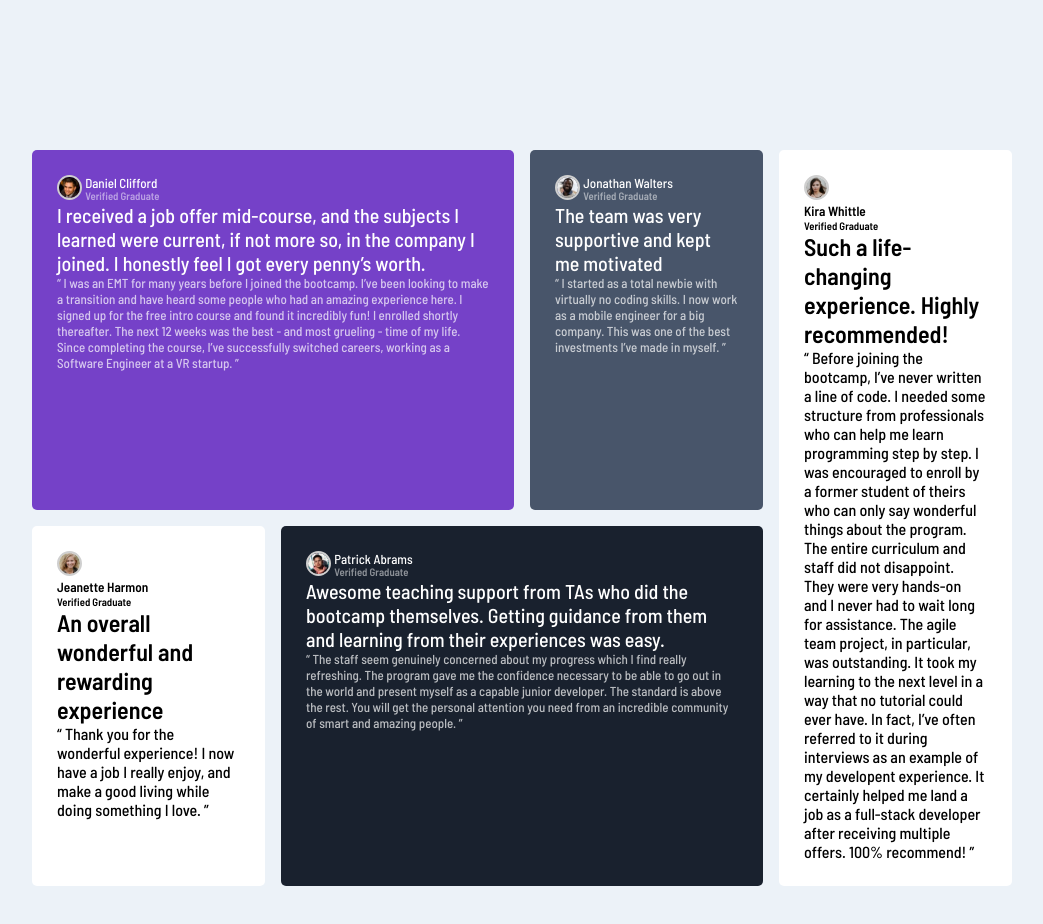
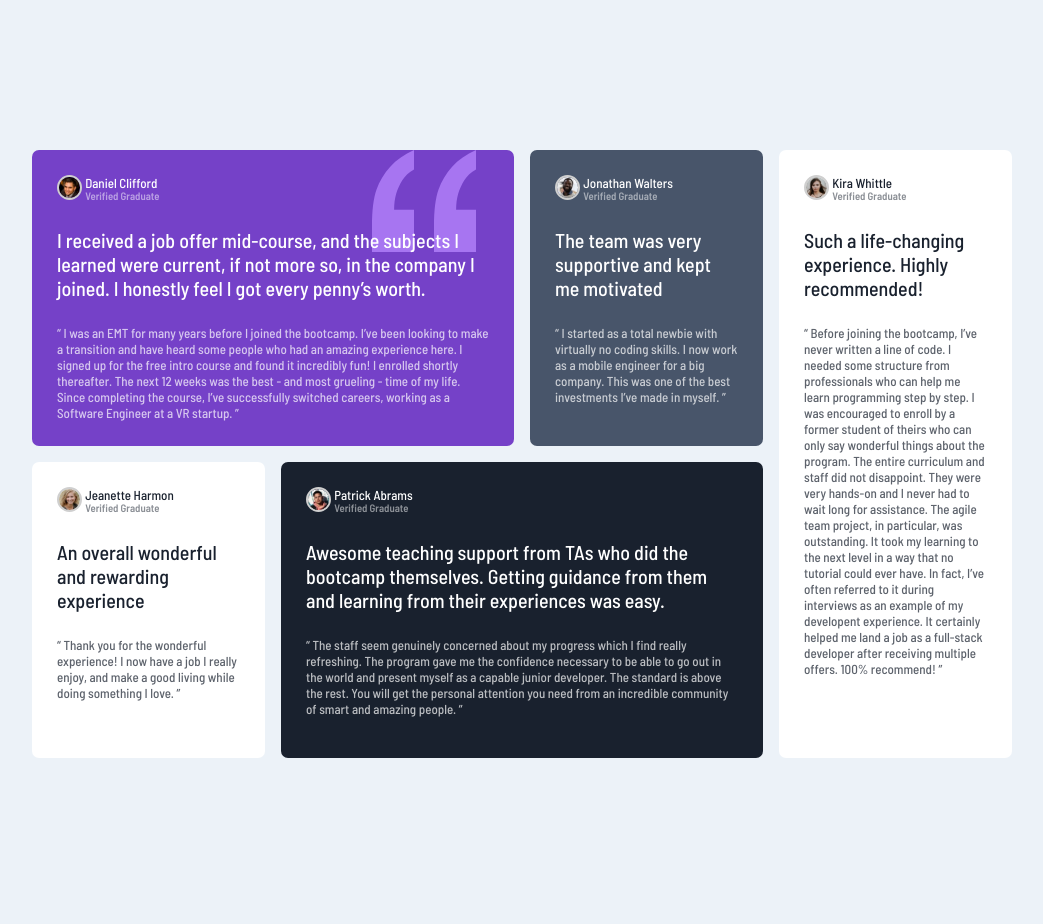
Before and after one commit to ValeriyaS-code/testimonials, a plain HTML site: page index.html in a window 1280 px wide. Shown: the whole page, without its empty margins (118-1161 px from the left). Drawn offline with Linux system fonts and the light colour scheme.

Commit message:
all styling finished

```diff
--- a/assets/style.css
+++ b/assets/style.css
@@ -18,7 +18,7 @@ body {
 }
 
 .container article {
-    border-radius: 5px;
+    border-radius: 7px;
     padding: 25px;
 }
 
@@ -29,37 +29,38 @@ body {
     border: 2px solid hsl(0, 0%, 81%);
 }
 
-.prg-head-style h5 {
+.container h5 {
     font-size: 13px;
-    color: hsl(0, 0%, 100%);
     font-weight: 500;
     display: inline;
     position: absolute;
 }
 
-.prg-head-style h6 {
+.container h6 {
     display: inline;
-    color: hsl(0, 0%, 100%);
     opacity: 50%;
     position: relative;
 }
 
-.prg-head-style h2 {
-    color: hsl(0, 0%, 100%);
+.container h2 {
     font-weight: 500;
     font-size: 20px;
+    padding-top: 25px;
 }
 
-.prg-head-style p {
-    color: hsl(0, 0%, 100%);
+.container p {
     opacity: 70%;
     font-size: 13px;
+    padding-top: 25px;
 }
 
 .first-item {
     grid-column: 1/3;
     grid-row: 1/1;
     background-color: hsl(263, 55%, 52%);
+    background-image: url("./images/bg-pattern.svg");
+    background-repeat: no-repeat;
+    background-position: top right 10%;
 }
 
 .second-item {
@@ -85,3 +86,11 @@ body {
     grid-row: 1/3;
     background-color: hsl(0, 0%, 100%);
 }
+
+.style-1 {
+    color: hsl(0, 0%, 100%);
+}
+
+.style-2 {
+    color: hsl(219, 29%, 14%);
+}
--- a/index.html
+++ b/index.html
@@ -12,8 +12,8 @@
 </head>
 <body>
     <div class="container">
-        <article class="first-item prg-head-style">
-            <img src="./assets/images/image-daniel.jpg" alt="">
+        <article class="first-item style-1">
+            <img src="./assets/images/image-daniel.jpg" alt="" >
             <h5>Daniel Clifford</h5>
             <h6>Verified Graduate</h6>
             <h2>I received a job offer mid-course, and the subjects I learned were current, if not more so,
@@ -24,24 +24,24 @@
                 The next 12 weeks was the best - and most grueling - time of my life. Since completing
                 the course, I’ve successfully switched careers, working as a Software Engineer at a VR startup. ”</p>
         </article>
-        <article class="second-item prg-head-style">
-            <img src="./assets/images/image-jonathan.jpg" alt="">
+        <article class="second-item style-1">
+            <img src="./assets/images/image-jonathan.jpg" alt="" >
             <h5>Jonathan Walters</h5>
             <h6>Verified Graduate</h6>
             <h2>The team was very supportive and kept me motivated</h2>
             <p>“ I started as a total newbie with virtually no coding skills. I now work as a mobile engineer
                 for a big company. This was one of the best investments I’ve made in myself. ”</p>
         </article>
-        <article class="third-item">
-            <img src="./assets/images/image-jeanette.jpg" alt="">
+        <article class="third-item style-2">
+            <img src="./assets/images/image-jeanette.jpg" alt="" >
             <h5>Jeanette Harmon</h5>
             <h6>Verified Graduate</h6>
             <h2>An overall wonderful and rewarding experience</h2>
             <p>“ Thank you for the wonderful experience! I now have a job I really enjoy, and make a good living
                 while doing something I love. ”</p>
         </article>
-        <article class="fourth-item prg-head-style">
-            <img src="./assets/images/image-patrick.jpg" alt="">
+        <article class="fourth-item style-1">
+            <img src="./assets/images/image-patrick.jpg" alt="" >
             <h5>Patrick Abrams</h5>
             <h6>Verified Graduate</h6>
             <h2>Awesome teaching support from TAs who did the bootcamp themselves. Getting guidance from them and
@@ -51,8 +51,8 @@
                 junior developer. The standard is above the rest. You will get the personal attention you need from
                 an incredible community of smart and amazing people. ”</p>
         </article>
-        <article class="fifth-item">
-            <img src="./assets/images/image-kira.jpg" alt="">
+        <article class="fifth-item style-2">
+            <img src="./assets/images/image-kira.jpg" alt="" >
             <h5>Kira Whittle</h5>
             <h6>Verified Graduate</h6>
             <h2>Such a life-changing experience. Highly recommended!</h2>
```
Also changed, not shown: 1 other file.
